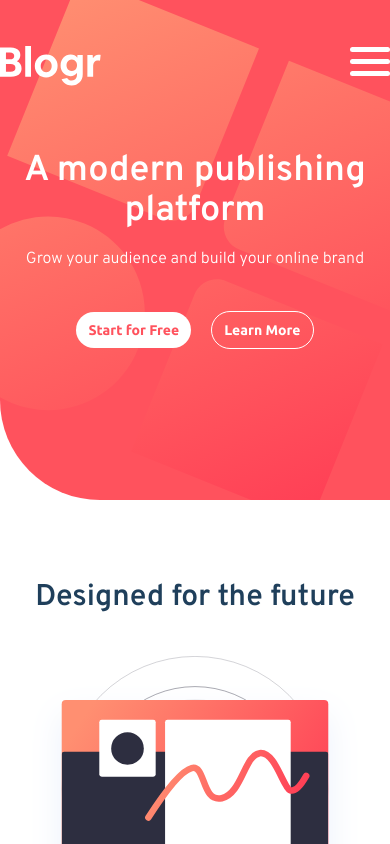
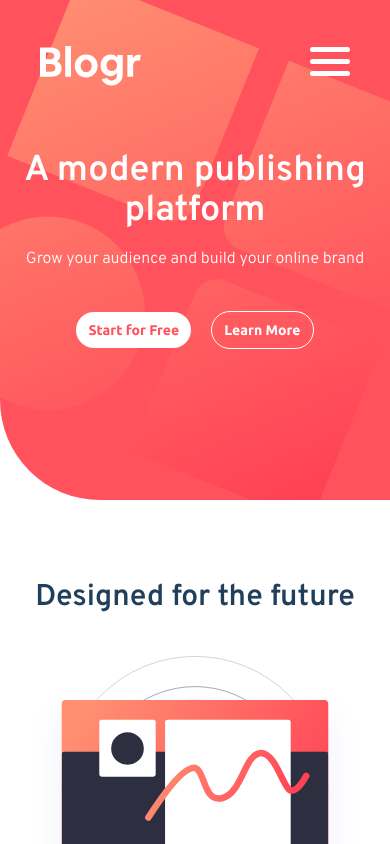
Before and after one commit to IsraelJorge/blogr-landing-page, a React (Vite) app: page / in a window 390 px wide. Shown: the top 844 px of the page. Built offline with nearby package versions, Linux system fonts and the light colour scheme.

Commit message:
refactor: reponsividade header

```diff
--- a/src/components/Header.tsx
+++ b/src/components/Header.tsx
@@ -14,7 +14,7 @@ export function Header() {
   ];
 
   return (
-    <header className="w-full max-w-[1000px] mx-auto py-10 flex justify-between relative z-10 md: lg:px-10">
+    <header className="w-full max-w-[1000px] mx-auto py-10 flex justify-between relative z-10 md:px-10 lg:px-10">
       <div className="flex items-center gap-20">
         <a href="#" className="block">
           <img src={Logo} alt="Logo da blorgr" />
```
